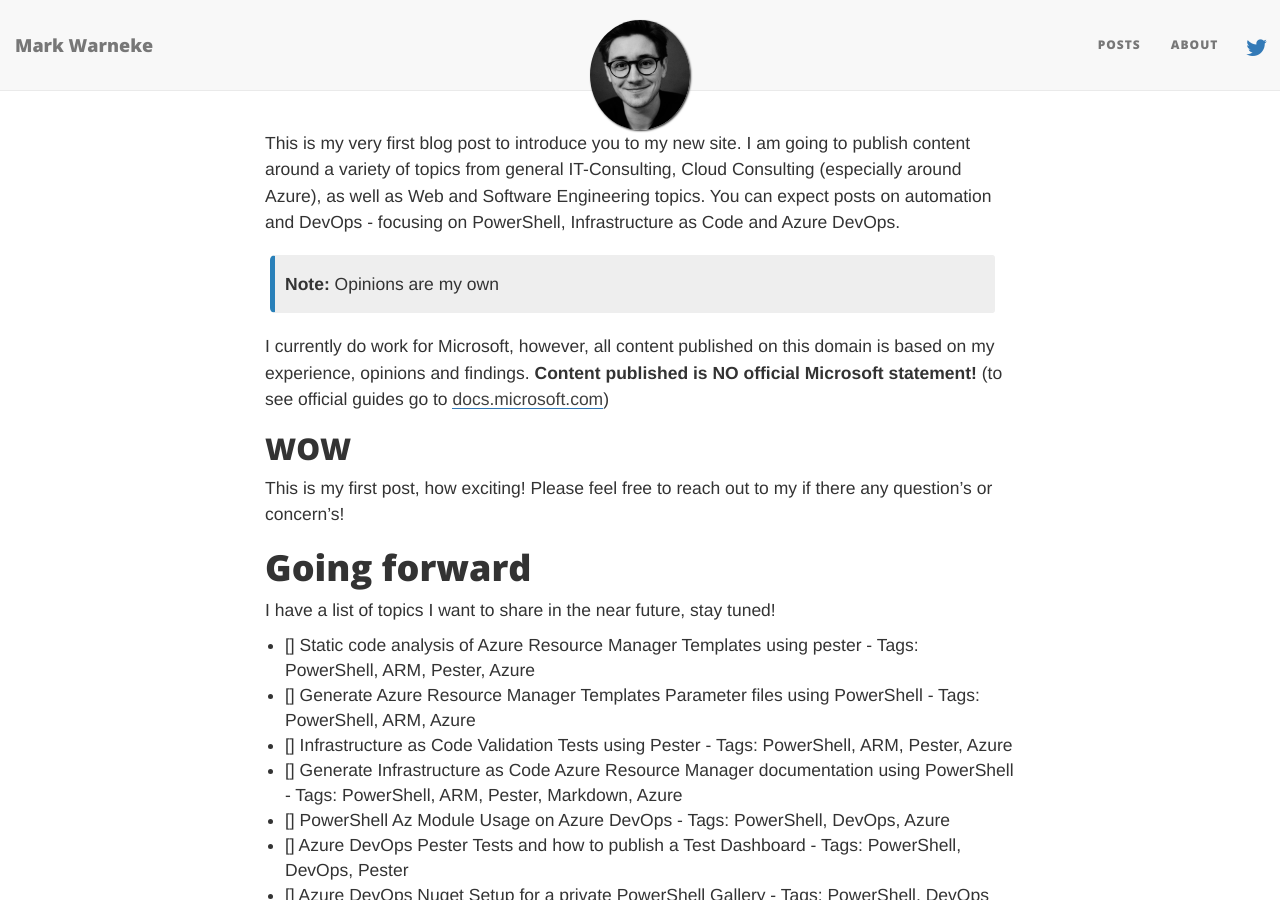
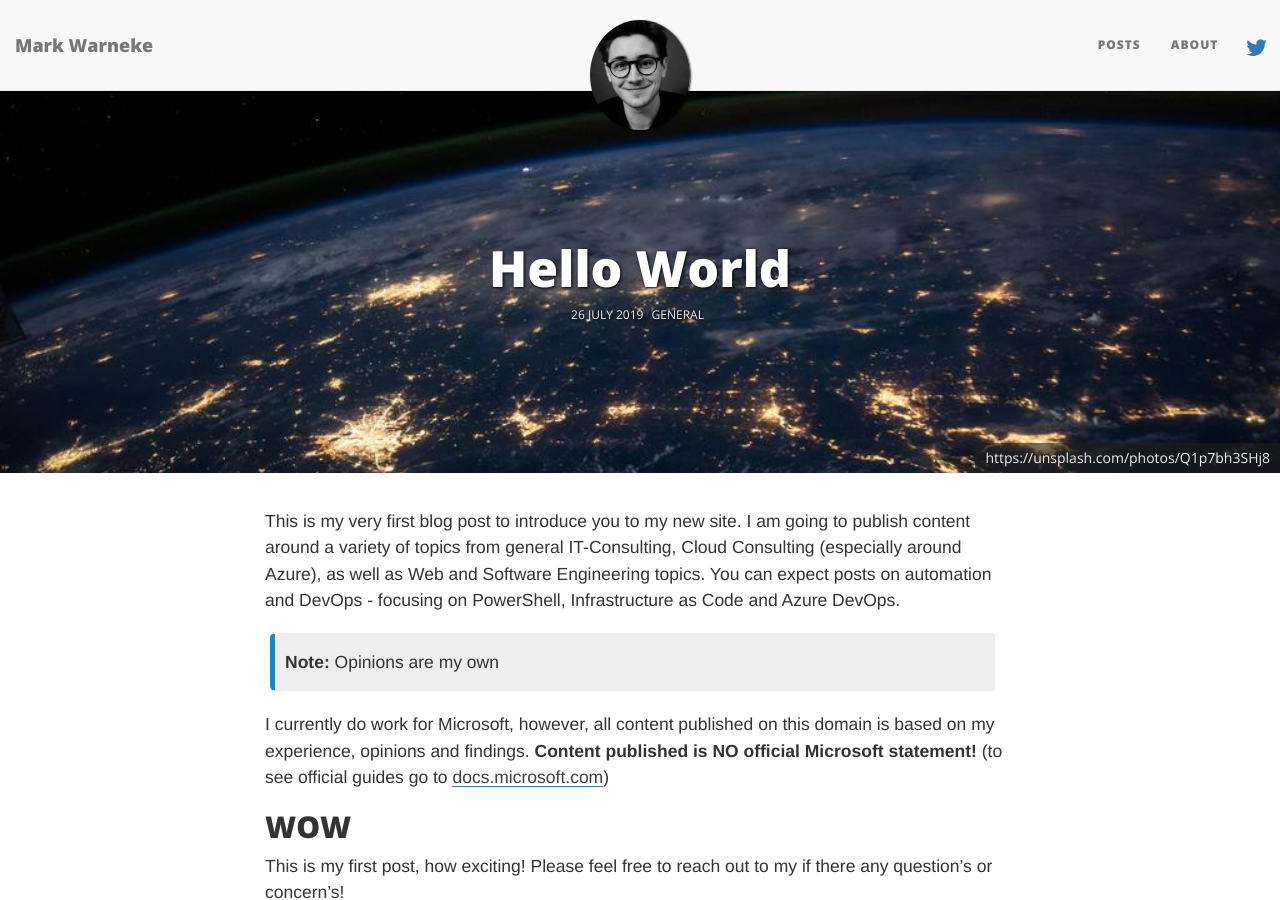
Before and after one commit to MarkWarneke/markwarneke.github.io, a Jekyll site: the page built from _posts/2019-07-26-hello-world.md, in a window 1280 px wide and 900 px high. Built offline with Jekyll 4.4.1, drawn with Linux system fonts in a browser that asks for light colours; nearby versions of some CDN libraries; comment, search, counter and statistics services are not loaded.

Commit message:
change big image layout

```diff
--- a/_posts/2019-07-26-hello-world.md
+++ b/_posts/2019-07-26-hello-world.md
@@ -1,8 +1,8 @@
 ---
 layout: post
 title: Hello World
-
-bigimg: "/img/nasa.jpg" : "https://unsplash.com/photos/Q1p7bh3SHj8"
+bigimg:
+  - "/img/nasa.jpg": "https://unsplash.com/photos/Q1p7bh3SHj8"
 tags: [general]
 comments: true
 time: 1
```
